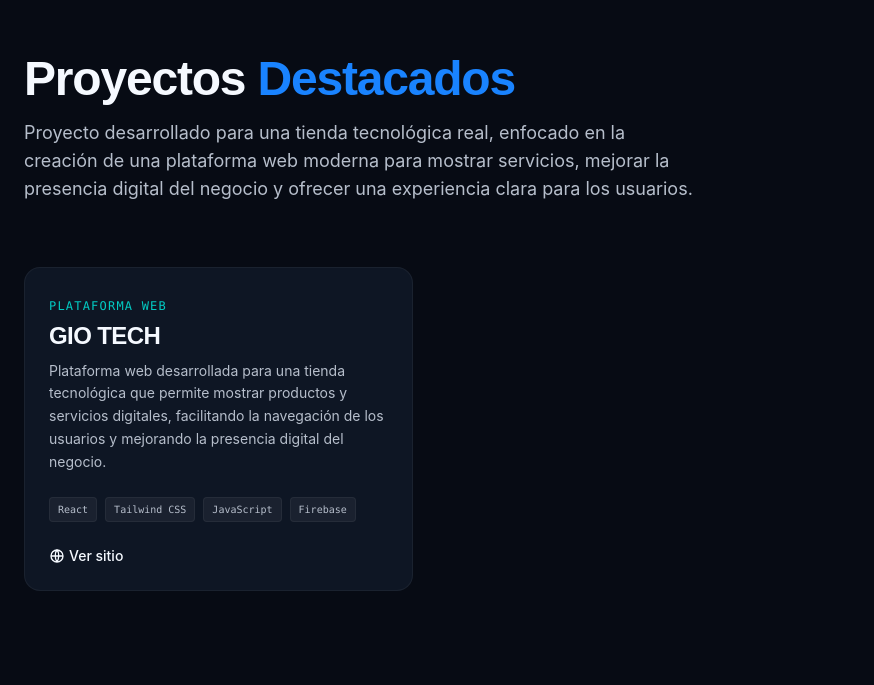
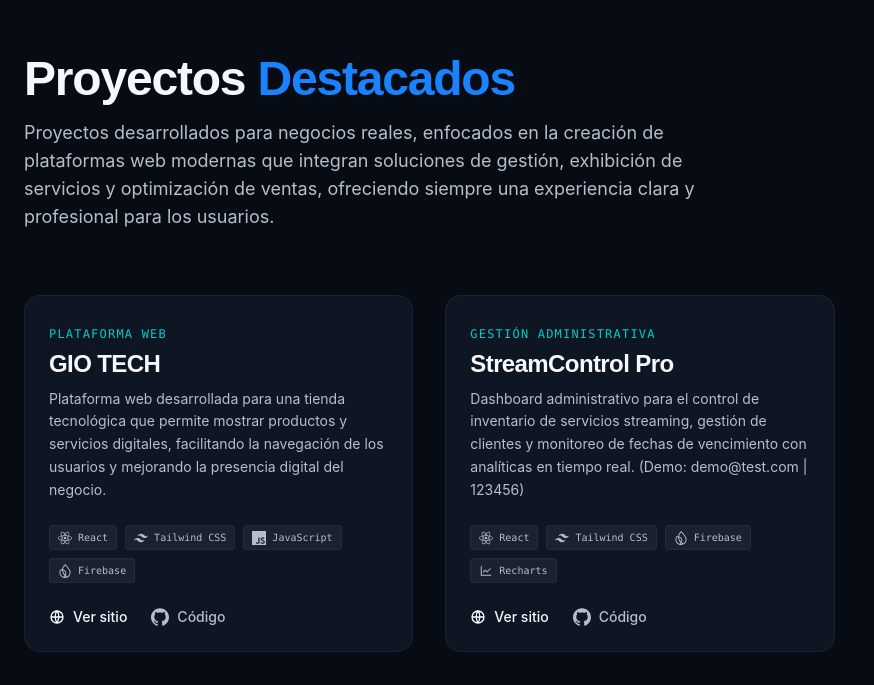
Before and after one commit to Est3banj/portafolio-esteban, a React (Vite) app in the folder portafolio/: page / in a window 1280 px wide. Shown: the part 2112-2797 px from the top of the page, without its empty margins (0-874 px from the left). Built offline with nearby package versions, Linux system fonts and the light colour scheme.

Commit message:
feat: add StreamControl Pro, tech icons and update personal info

```diff
--- a/portafolio/src/components/features/About.jsx
+++ b/portafolio/src/components/features/About.jsx
@@ -45,7 +45,7 @@
           <div className="grid grid-cols-2 gap-4 pt-4">
             <div className="p-4 border border-white/5 bg-bg-card rounded-lg">
               <span className="block text-brand-primary text-2xl font-bold">
-                1+
+                2+
               </span>
               <span className="text-sm text-text-secondary">
                 Proyectos desarrollados
--- a/portafolio/src/components/features/Hero.jsx
+++ b/portafolio/src/components/features/Hero.jsx
@@ -24,7 +24,7 @@
                         Esteban <span className="text-brand-primary">Jurado</span>
                     </h1>
                     <p className="text-xl md:text-2xl text-text-secondary max-w-2xl mx-auto animate-fade-in [animation-delay:200ms] [animation-fill-mode:both]">
-                        Desarrollador Full Stack
+                        Desarrollador Junior Full Stack
                         <span className="block mt-2 text-lg font-mono opacity-80">
                             Desarrollo aplicaciones web modernas usando tecnologías como
                             React, JavaScript y Node.js.
--- a/portafolio/src/features/projects/components/ProjectCard.jsx
+++ b/portafolio/src/features/projects/components/ProjectCard.jsx
@@ -1,24 +1,26 @@
 import React from 'react';
 import Icon from '../../../components/ui/Icon';
+// 1. Importamos los iconos de las librerías
+import { SiReact, SiTailwindcss, SiFirebase, SiJavascript, SiGithub } from 'react-icons/si';
+import { AiOutlineLineChart } from 'react-icons/ai';
 
 /**
- * ProjectCard Component
- *
- * Renderiza una tarjeta de proyecto con su información principal,
- * incluyendo descripción, tecnologías utilizadas y enlaces externos.
- *
- * Diseñado para mostrar proyectos del portafolio personal.
- *
- * @param {Object} props
- * @param {import('../data/projects').Project} props.project - Objeto con la información del proyecto.
- * @returns {JSX.Element}
+ * Mapeo de tecnologías a iconos.
+ * Esto asocia el string en tus datos con el componente visual.
  */
+const techIcons = {
+    'React': <SiReact />,
+    'Tailwind CSS': <SiTailwindcss />,
+    'Firebase': <SiFirebase />,
+    'JavaScript': <SiJavascript />,
+    'Recharts': <AiOutlineLineChart />
+};
+
 const ProjectCard = ({ project }) => {
     return (
         <article
             className="group relative bg-bg-card border border-white/5 rounded-2xl overflow-hidden hover:border-brand-primary/30 transition-all duration-500 flex flex-col h-full"
         >
-
             {/* Encabezado del proyecto */}
             <header className="p-6 pb-2">
                 <span className="text-xs font-mono text-brand-secondary uppercase tracking-widest">
@@ -44,29 +46,46 @@
                     {project.techs.map((tech) => (
                         <span
                             key={tech}
-                            className="px-2 py-1 text-[10px] bg-white/5 text-text-secondary rounded font-mono border border-white/5"
+                            className="px-2 py-1 text-[10px] bg-white/5 text-text-secondary rounded font-mono border border-white/5 flex items-center gap-1.5"
                         >
+                            {/* 2. Aquí insertamos el icono si existe en nuestro mapa */}
+                            <span className="text-sm">
+                                {techIcons[tech] || null}
+                            </span>
                             {tech}
                         </span>
                     ))}
                 </div>
 
-                {/* Enlace al sitio */}
-                <div className="flex items-center gap-4 pt-2">
+                {/* Enlaces: Sitio Web y GitHub */}
+                <div className="flex items-center gap-6 pt-2">
 
                     {project.link && (
                         <a
                             href={project.link}
                             target="_blank"
                             rel="noopener noreferrer"
-                            className="text-text-primary hover:text-brand-primary transition-colors flex items-center gap-1 text-sm font-medium"
+                            className="text-text-primary hover:text-brand-primary transition-colors flex items-center gap-2 text-sm font-medium"
                             aria-label={`Visitar sitio web de ${project.title}`}
                         >
                             <Icon className="w-4 h-4">
-                                {/* icono web */}
                                 <path d="M3 12h18M12 3c3.5 3.8 3.5 13.2 0 18M12 3c-3.5 3.8-3.5 13.2 0 18M3 12a9 9 0 0118 0 9 9 0 01-18 0z" />
                             </Icon>
                             Ver sitio
+                        </a>
+                    )}
+
+                    {/* 3. Agregamos el enlace de GitHub */}
+                    {project.github && (
+                        <a
+                            href={project.github}
+                            target="_blank"
+                            rel="noopener noreferrer"
+                            className="text-text-secondary hover:text-white transition-colors flex items-center gap-2 text-sm font-medium"
+                            aria-label={`Ver código fuente de ${project.title}`}
+                        >
+                            <SiGithub className="text-lg" />
+                            Código
                         </a>
                     )}
 
--- a/portafolio/src/features/projects/components/ProjectSection.jsx
+++ b/portafolio/src/features/projects/components/ProjectSection.jsx
@@ -1,6 +1,6 @@
-import React from 'react';
-import { projectsData } from '../data/projects';
-import ProjectCard from './ProjectCard';
+import React from "react";
+import { projectsData } from "../data/projects";
+import ProjectCard from "./ProjectCard";
 
 /**
  * Projects Section Component
@@ -19,10 +19,11 @@
             Proyectos <span className="text-brand-primary">Destacados</span>
           </h2>
           <p className="text-text-secondary text-lg">
-                        Proyecto desarrollado para una tienda tecnológica real, enfocado en la
-                        creación de una plataforma web moderna para mostrar servicios,
-                        mejorar la presencia digital del negocio y ofrecer una experiencia
-                        clara para los usuarios.
+            Proyectos desarrollados para negocios reales, enfocados en la
+            creación de plataformas web modernas que integran soluciones de
+            gestión, exhibición de servicios y optimización de ventas,
+            ofreciendo siempre una experiencia clara y profesional para los
+            usuarios.
           </p>
         </header>
 
--- a/portafolio/src/features/projects/data/projects.js
+++ b/portafolio/src/features/projects/data/projects.js
@@ -18,7 +18,18 @@
         description: 'Plataforma web desarrollada para una tienda tecnológica que permite mostrar productos y servicios digitales, facilitando la navegación de los usuarios y mejorando la presencia digital del negocio.',
         techs: ['React', 'Tailwind CSS', 'JavaScript', 'Firebase'],
         link: 'https://giotechshop.online/',
+        github: 'https://github.com/Est3banj/gio-tech',
         category: 'Plataforma Web',
+        highlight: true
+    },
+    {
+        id: 'streamcontrol-pro',
+        title: 'StreamControl Pro',
+        description: 'Dashboard administrativo para el control de inventario de servicios streaming, gestión de clientes y monitoreo de fechas de vencimiento con analíticas en tiempo real. (Demo: demo@test.com | 123456)',
+        techs: ['React', 'Tailwind CSS', 'Firebase', 'Recharts'],
+        link: 'https://streamcontrol-10837.web.app/',
+        github: 'https://github.com/Est3banj/stream-control',
+        category: 'Gestión Administrativa',
         highlight: true
     }
 ];
```
Lines whose indentation alone changed are shown as unchanged.
